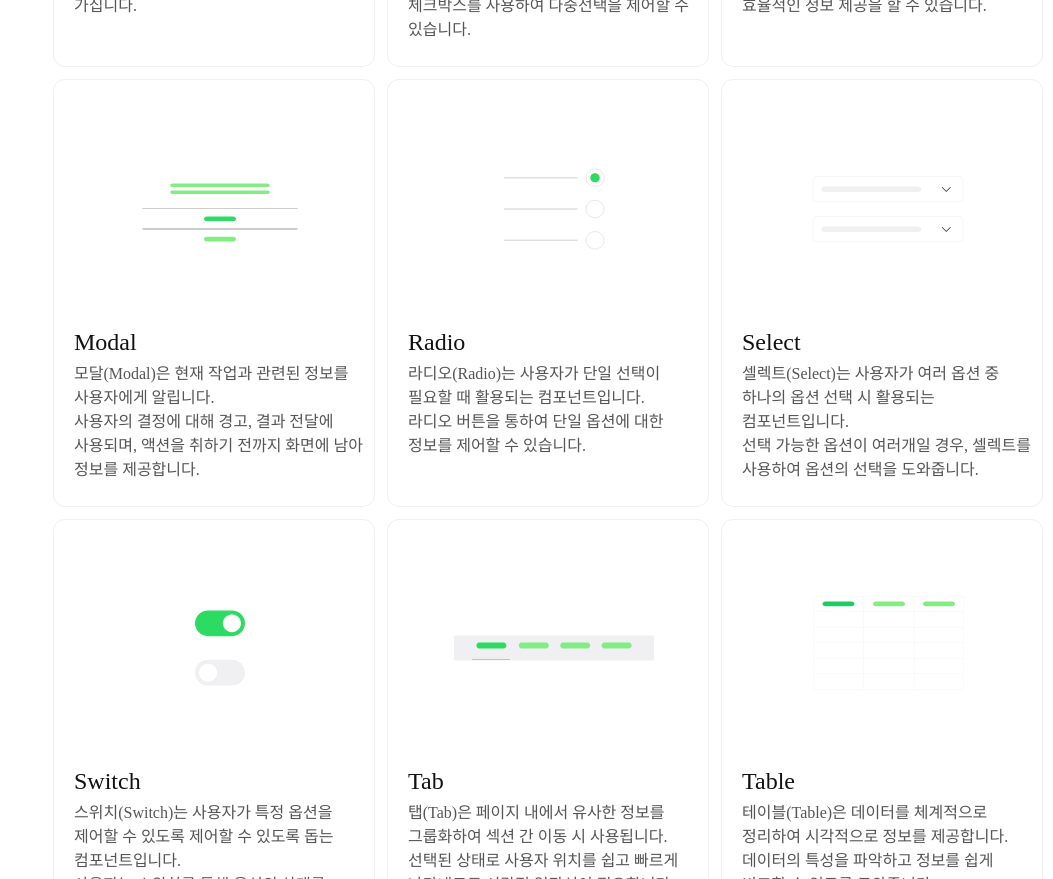
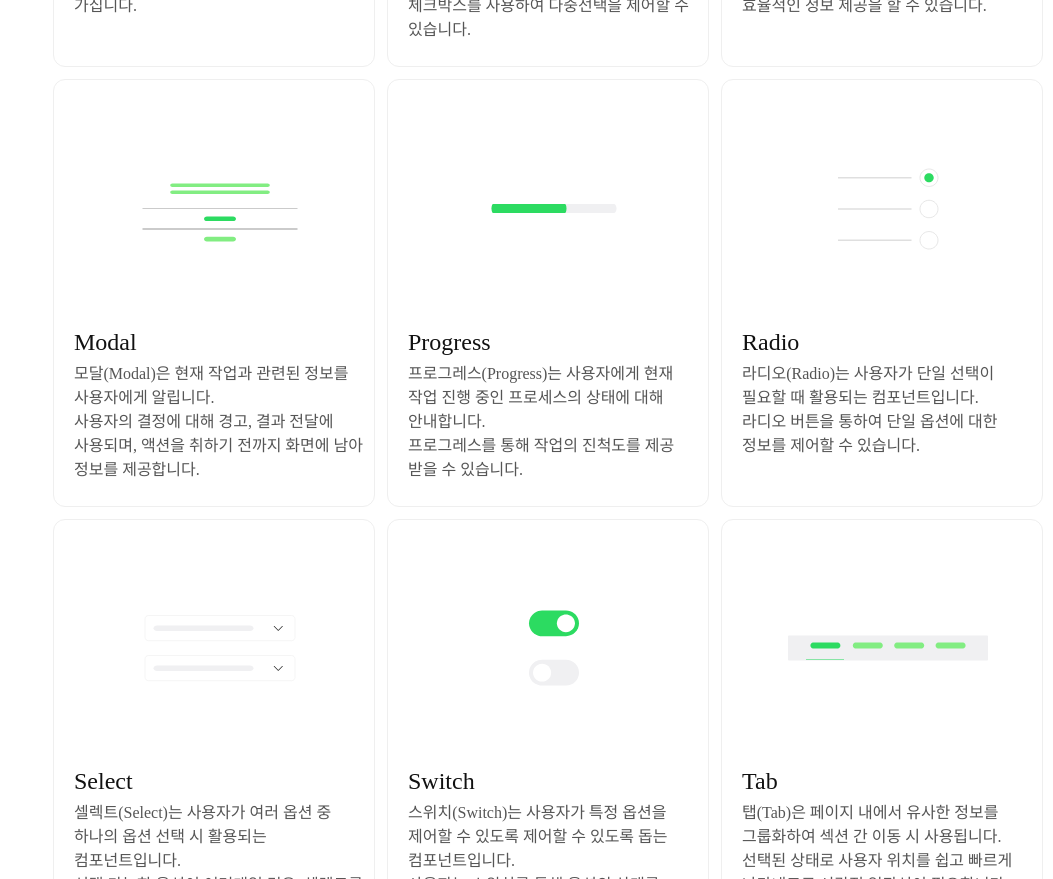
Before and after one commit to dongggggae/hyun-design-system, a Next.js app: page /components in a window 1280 px wide. Shown: the part 1160-2039 px from the top of the page, without its empty margins (227-1280 px from the left). Built offline with nearby package versions, Linux system fonts and the light colour scheme.

Commit message:
[feature/DS-35]Component - Progress 수정

```diff
--- a/app/_components/hds/ProgressBar/ProgressBar.tsx
+++ b/app/_components/hds/Progress/Progress.tsx
@@ -3,14 +3,14 @@ import React, { useRef, useEffect } from 'react';
 
 import classNames from '@utils/classNames';
 
-interface ProgressBarProps {
+interface ProgressProps {
   now: number;
   label?: boolean;
   state?: 'success' | 'warnning' | 'error' | 'information';
   className?: string | string[];
 }
 
-const ProgressBar: React.FC<ProgressBarProps> = ({ now, label, state = 'success', className }) => {
+const Progress: React.FC<ProgressProps> = ({ now, label, state = 'success', className }) => {
   const PREFIX = 'progress';
   const progressBarRef = useRef<HTMLDivElement>(null);
 
@@ -29,4 +29,4 @@ const ProgressBar: React.FC<ProgressBarProps> = ({ now, label, state = 'success'
   );
 };
 
-export default ProgressBar;
+export default Progress;
--- a/app/_data/nav.ts
+++ b/app/_data/nav.ts
@@ -112,6 +112,15 @@ const navLinks = [
         ].join('\n'),
       },
       {
+        name: 'Progress',
+        images: '/images/progress.svg',
+        href: '/components/progress',
+        info: [
+          '프로그레스(Progress)는 사용자에게 현재 작업 진행 중인 프로세스의 상태에 대해 안내합니다.',
+          '프로그레스를 통해 작업의 진척도를 제공 받을 수 있습니다.',
+        ].join('\n'),
+      },
+      {
         name: 'Radio',
         images: '/images/radio.svg',
         href: '/components/radio',
```
Also changed, not shown: public/images/progress.svg (added).
